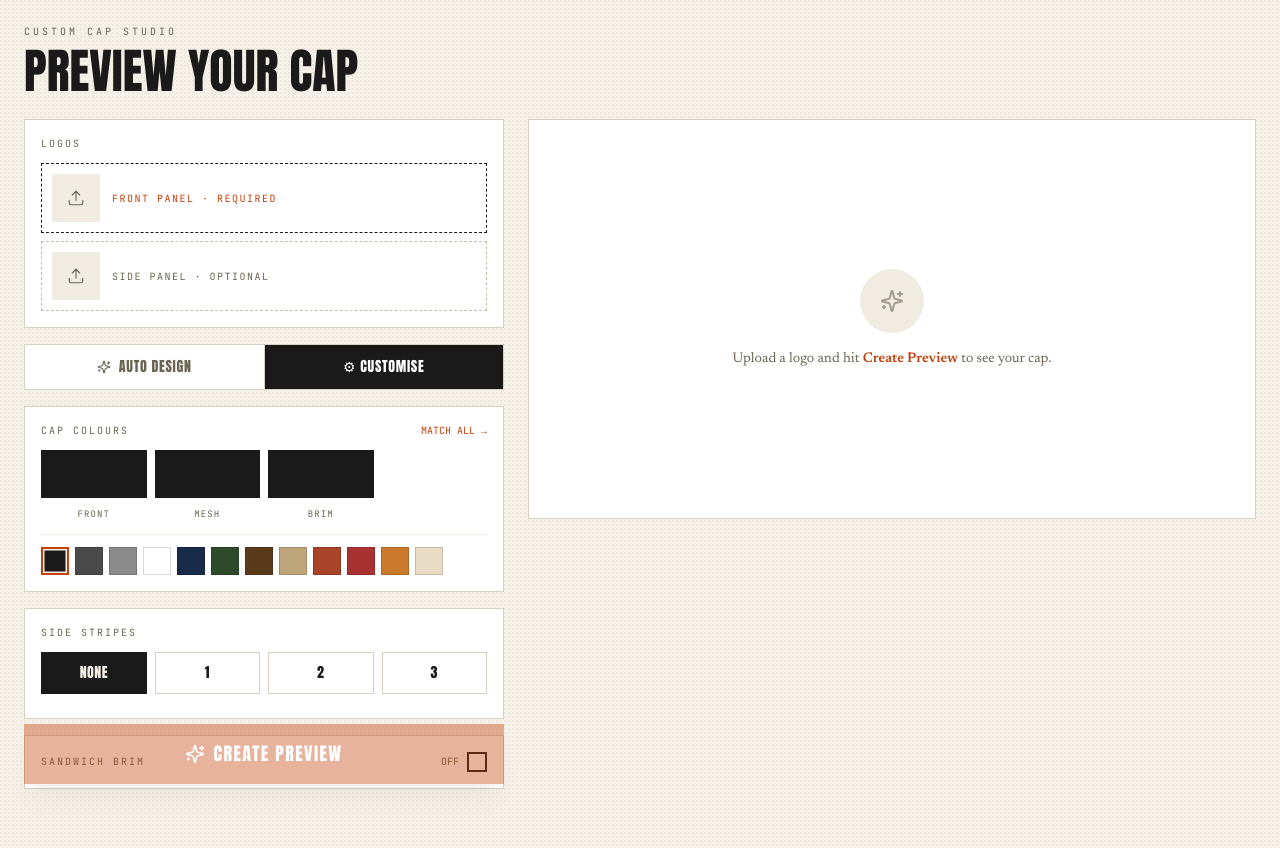
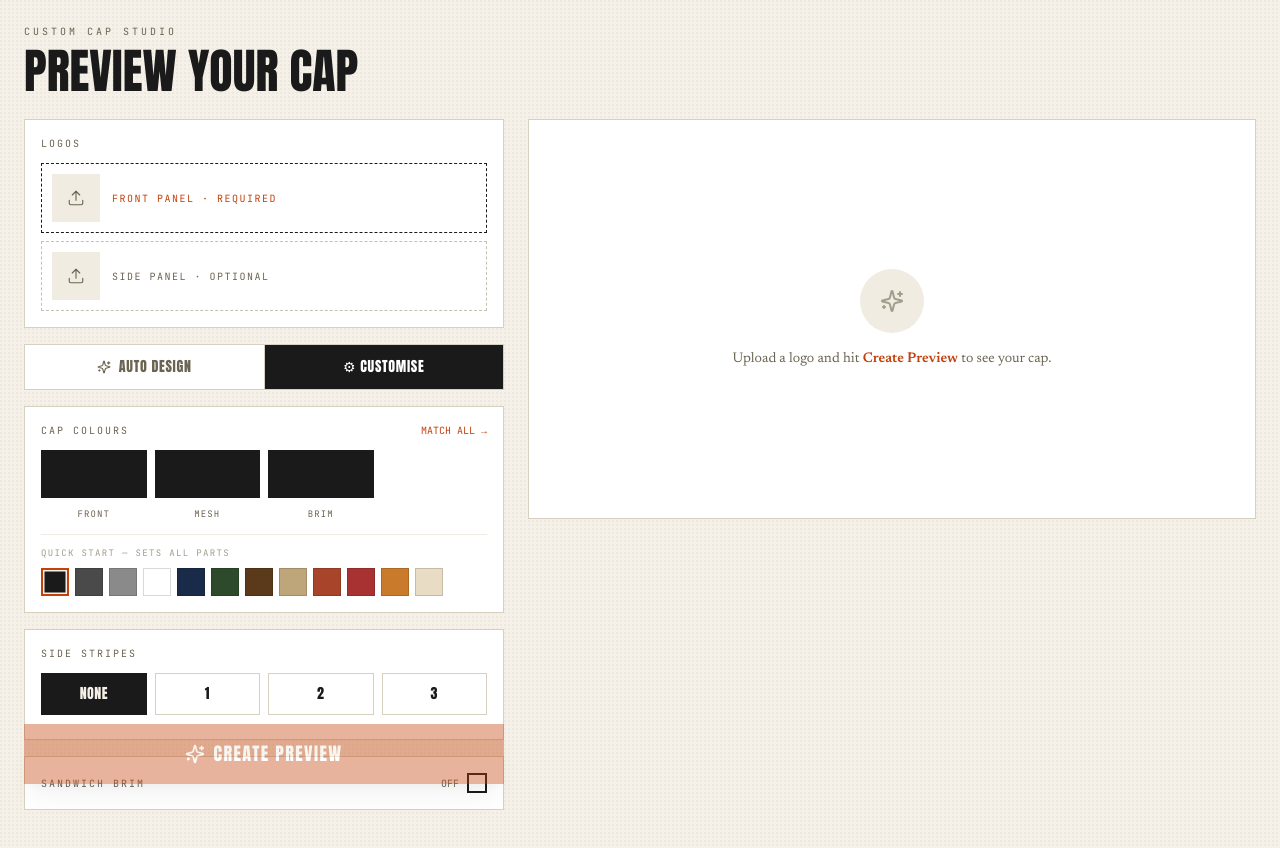
Before and after one commit to rhileyyy/Cap-Workflow, a Next.js app: page / in a window 1280 px wide. Both pictures are taken after a click on the button "⚙ CUSTOMISE". Shown: the top 848 px of the page. Built offline with nearby package versions, Linux system fonts and the light colour scheme.

Commit message:
Update page.jsx

```diff
--- a/app/page.jsx
+++ b/app/page.jsx
@@ -292,14 +292,29 @@ export default function CapMockupGenerator() {
                       </div>
                     ))}
                   </div>
-                  <div className="flex flex-wrap gap-1.5 mt-3 pt-3" style={{ borderTop: '1px solid #f0ece2' }}>
-                    {QUICK_COLORS.map(c => {
-                      const sel = colors.front.toLowerCase() === c.toLowerCase();
-                      return (
-                        <button key={c} onClick={() => setColor('front', c)} className="w-7 h-7"
-                          style={{ backgroundColor: c, border: sel ? '2px solid #c2410c' : '1px solid rgba(0,0,0,0.15)', boxShadow: sel ? '0 0 0 1.5px #f5f1e8 inset' : 'none' }} title={c} />
-                      );
-                    })}
+                  <div style={{ borderTop: '1px solid #f0ece2' }} className="mt-3 pt-3">
+                    <div className="text-[9px] tracking-[0.15em] mb-2" style={{ fontFamily: 'JetBrains Mono, monospace', color: '#a39d8d' }}>
+                      QUICK START — SETS ALL PARTS
+                    </div>
+                    <div className="flex flex-wrap gap-1.5">
+                      {QUICK_COLORS.map(c => {
+                        const sel = colors.front.toLowerCase() === c.toLowerCase()
+                                 && colors.mesh.toLowerCase() === c.toLowerCase()
+                                 && colors.brim.toLowerCase() === c.toLowerCase();
+                        return (
+                          <button key={c}
+                            onClick={() => setColors({ front: c, mesh: c, brim: c })}
+                            className="w-7 h-7"
+                            style={{
+                              backgroundColor: c,
+                              border: sel ? '2px solid #c2410c' : '1px solid rgba(0,0,0,0.15)',
+                              boxShadow: sel ? '0 0 0 1.5px #f5f1e8 inset' : 'none',
+                            }}
+                            title={c}
+                          />
+                        );
+                      })}
+                    </div>
                   </div>
                 </div>
 
```
